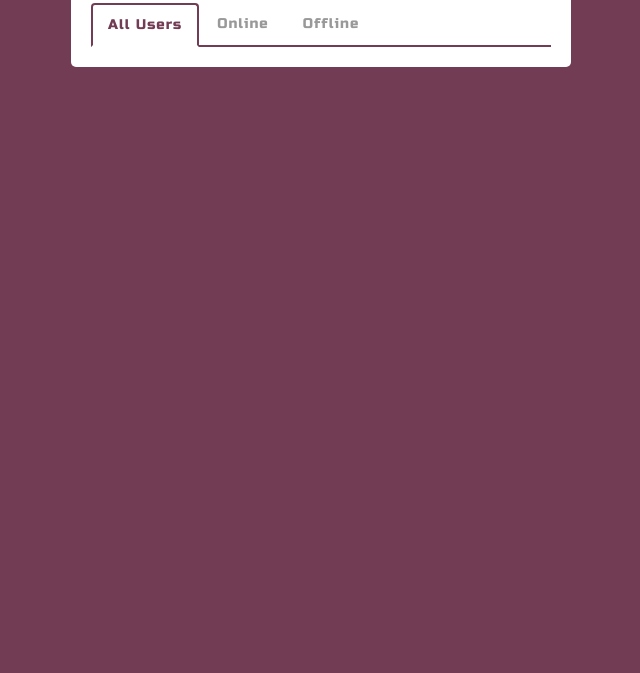
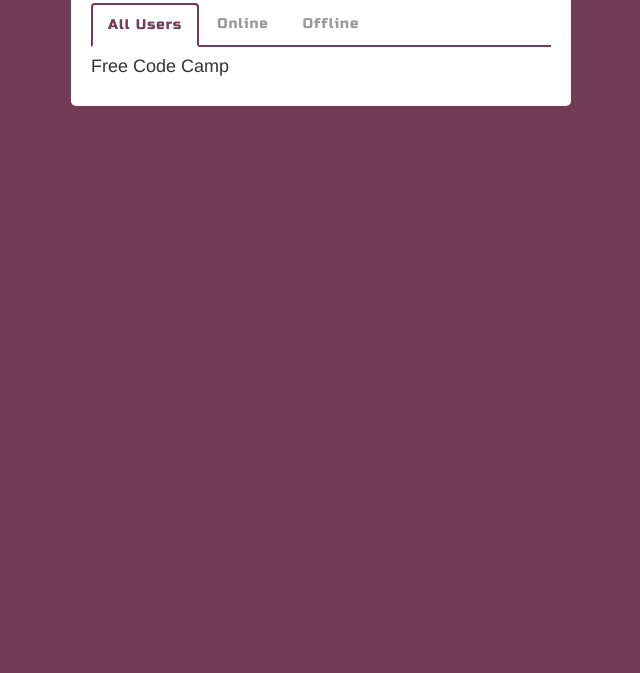
Before and after one commit to cyberea/twitch, a plain HTML site: page index.html in a window 1280 px wide. Shown: the part 127-800 px from the top of the page, without its empty margins (319-959 px from the left). Drawn offline with nearby package versions, Linux system fonts and the light colour scheme; no server answers.

Commit message:
update html

```diff
--- a/index.html
+++ b/index.html
@@ -69,8 +69,13 @@
 		<li> <a data-toggle="tab" href="#online">Online</a></li>
 		<li> <a data-toggle="tab" href="#offline">Offline</a></li>
 	</ul>
-</div>
 
+	<div class="userBox">
+		<h4>Free Code Camp</h4>
+	</div>
+
+
+</div><!-- end wrapper -->
 
 
 <script src="https://ajax.googleapis.com/ajax/libs/jquery/1.12.4/jquery.min.js"></script>
```
